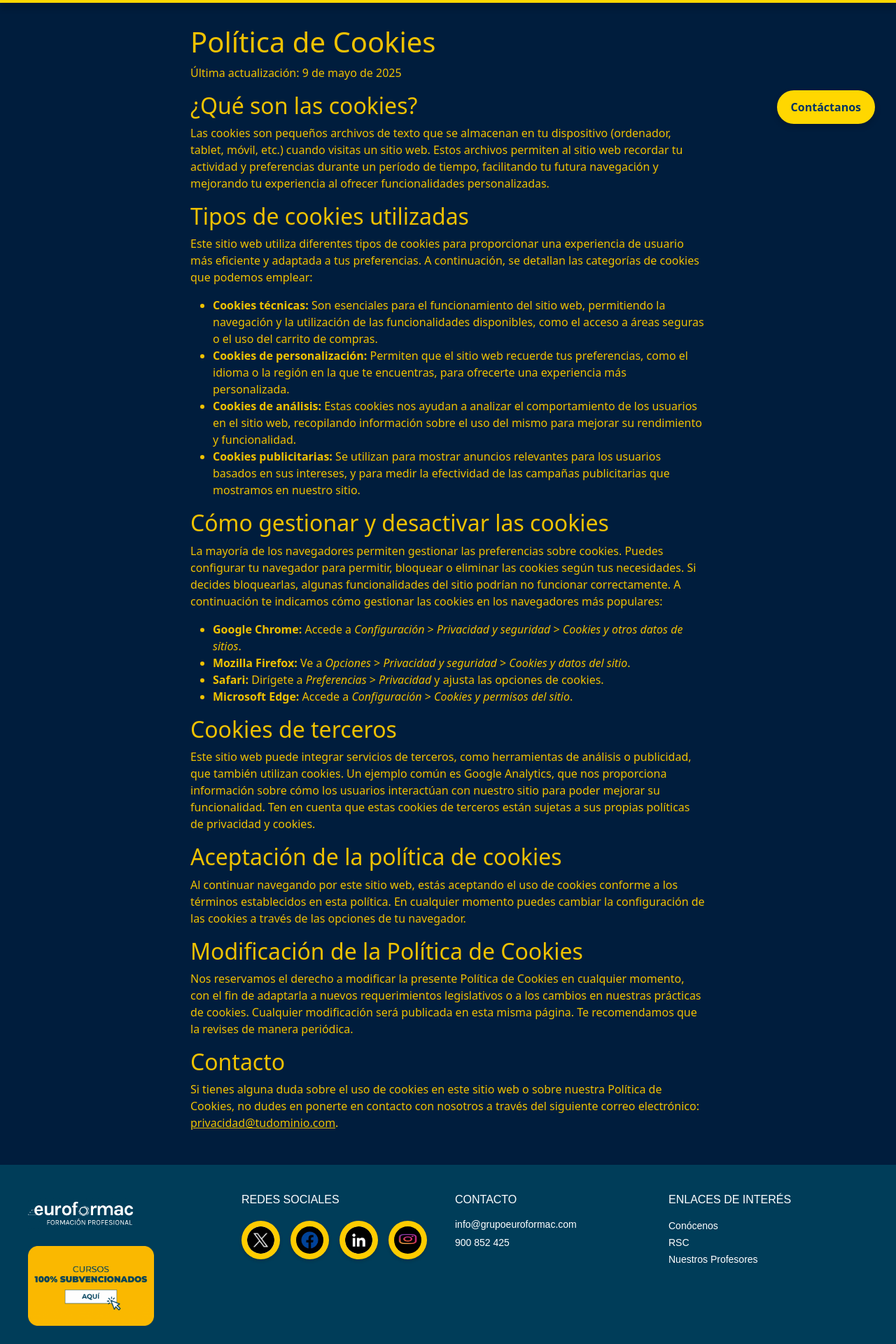
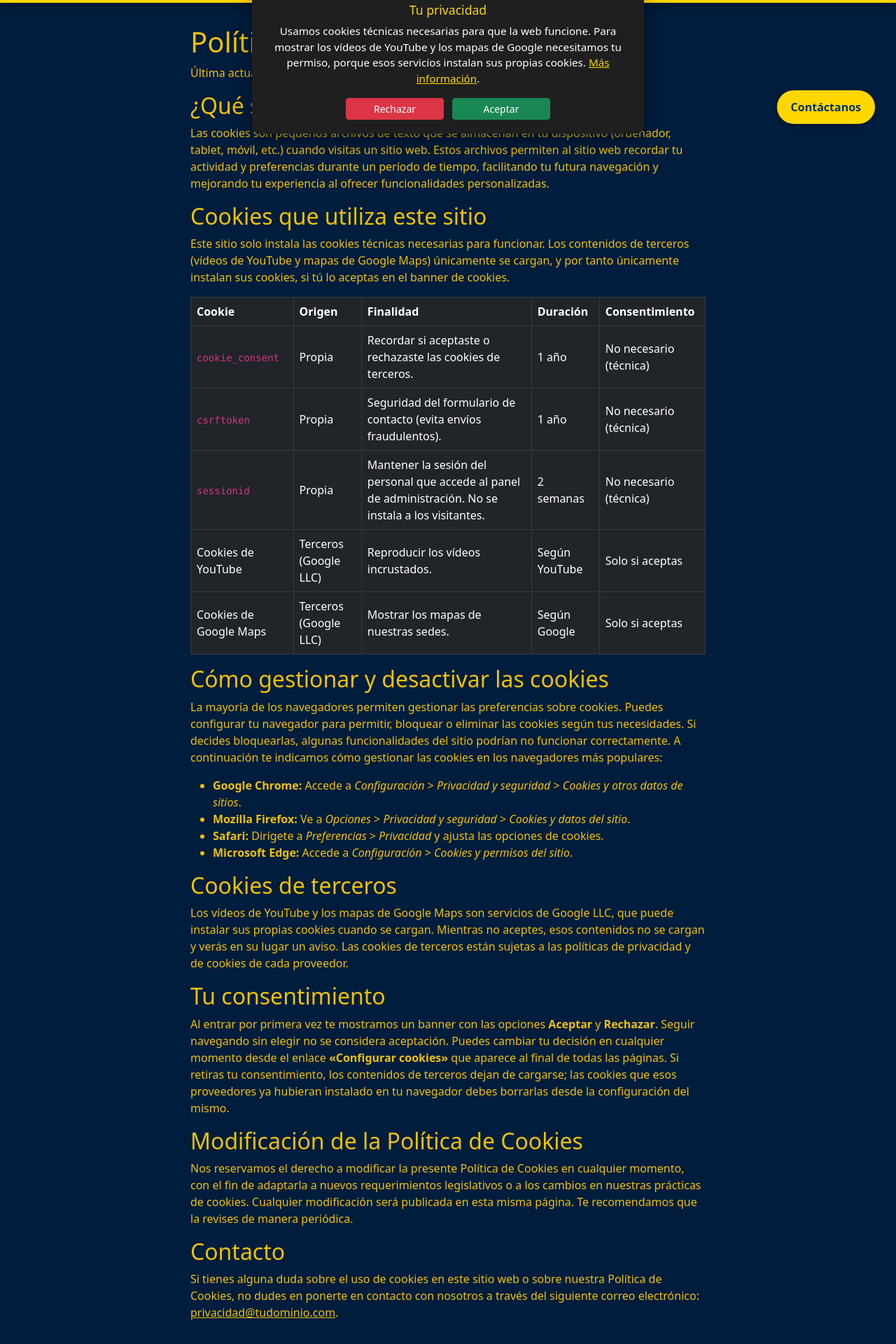
Before and after one commit to robertbrito1/web_practicas, a Django app: page /cockies in a window 1280 px wide. Shown: the part 593-2513 px from the top of the page at 70% size. Run offline with Django 5.2, Linux system fonts and the light colour scheme.

Commit message:
Add real cookie consent: block YouTube/Google Maps until accepted
- cockies.js: store choice in a first-party cookie (cookie_consent, 1 year)
  instead of unused localStorage; load third-party iframes only after accept
- 9 iframes use data-consent-src; a placeholder with an accept button
  replaces them while consent is missing or rejected
- 'Configurar cookies' footer link reopens the banner; reject after accept
  reloads the page to unload third-party content
- New cookies.css; banner moved out of inline styles, Aceptar/Rechazar equal size
- Cookie policy rewritten to list the cookies actually used and remove
  claims about analytics/advertising that the site does not use

Co-Authored-By: Claude Sonnet 5.5 <noreply@anthropic.com>

```diff
--- /dev/null
+++ b/web_euroforma/Web/inicio/static/estilos/cookies.css
@@ -0,0 +1,86 @@
+/* Banner de consentimiento de cookies */
+.cookie-banner {
+  position: fixed;
+  left: 50%;
+  bottom: 16px;
+  transform: translateX(-50%);
+  width: calc(100% - 24px);
+  max-width: 560px;
+  z-index: 1100;
+  padding: 1.25rem 1.5rem;
+  background-color: #1f1f1f;
+  color: #fff;
+  border-radius: 12px;
+  box-shadow: 0 8px 30px rgba(0, 0, 0, 0.45);
+  text-align: center;
+}
+
+.cookie-banner[hidden] {
+  display: none;
+}
+
+.cookie-banner h2 {
+  font-size: 1.1rem;
+  margin: 0 0 0.5rem;
+  color: #FFD700;
+}
+
+.cookie-banner p {
+  font-size: 0.95rem;
+  margin: 0 0 1rem;
+}
+
+.cookie-banner a {
+  color: #FFD700;
+  text-decoration: underline;
+}
+
+.cookie-actions {
+  display: flex;
+  gap: 0.75rem;
+  justify-content: center;
+  flex-wrap: wrap;
+}
+
+/* Mismo tamaño y peso visual en Aceptar y Rechazar */
+.cookie-actions .btn {
+  min-width: 140px;
+}
+
+/* Aviso que sustituye a YouTube / Google Maps hasta que se aceptan cookies */
+.consent-blocked {
+  display: none !important;
+}
+
+.embed-placeholder {
+  display: flex;
+  flex-direction: column;
+  align-items: center;
+  justify-content: center;
+  gap: 0.75rem;
+  min-height: 200px;
+  padding: 1.5rem;
+  background: #1c2a3a;
+  color: #fff;
+  text-align: center;
+  border-radius: 8px;
+}
+
+.embed-placeholder p {
+  margin: 0;
+  max-width: 420px;
+  color: #fff;
+  text-shadow: none;
+  font-size: 1rem;
+}
+
+/* Cuando el iframe original ocupa todo su contenedor (position: absolute) */
+.embed-placeholder--cover {
+  position: absolute;
+  top: 0;
+  left: 0;
+  width: 100%;
+  height: 100%;
+  border-radius: 0;
+  z-index: 1;
+}
--- a/web_euroforma/Web/inicio/static/jv/cockies.js
+++ b/web_euroforma/Web/inicio/static/jv/cockies.js
@@ -1,19 +1,126 @@
-document.addEventListener("DOMContentLoaded", function () {
-    const cookieBanner = document.getElementById("cookie-banner");
-    const acceptBtn = document.getElementById("accept-cookies");
-    const rejectBtn = document.getElementById("reject-cookies");
+/*
+ * Gestión de consentimiento de cookies.
+ *
+ * - La elección se guarda en una cookie propia "cookie_consent" (1 año).
+ * - Los contenidos de terceros (YouTube, Google Maps) NO se cargan hasta que
+ *   el usuario acepta: en las plantillas llevan data-consent-src en lugar de src.
+ * - Si rechaza, en su lugar se muestra un aviso con un botón para aceptar.
+ * - El enlace "Configurar cookies" (#cookie-settings) reabre el banner.
+ */
+(function () {
+    "use strict";
 
-    if (!localStorage.getItem("cookieConsent")) {
-        cookieBanner.style.display = "block";
+    var COOKIE_NAME = "cookie_consent";
+    var MAX_AGE = 60 * 60 * 24 * 365; // 1 año
+
+    function readConsent() {
+        var match = document.cookie.match(new RegExp("(?:^|; )" + COOKIE_NAME + "=([^;]*)"));
+        if (!match) return null;
+        try {
+            var value = JSON.parse(decodeURIComponent(match[1]));
+            return value && value.v === 1 ? value : null;
+        } catch (e) {
+            return null;
+        }
     }
 
-    acceptBtn.addEventListener("click", function () {
-        localStorage.setItem("cookieConsent", "accepted");
-        cookieBanner.style.display = "none";
+    function saveConsent(thirdParty) {
+        var value = encodeURIComponent(JSON.stringify({ v: 1, third: thirdParty, ts: Date.now() }));
+        var secure = location.protocol === "https:" ? "; Secure" : "";
+        document.cookie = COOKIE_NAME + "=" + value + "; Max-Age=" + MAX_AGE + "; Path=/; SameSite=Lax" + secure;
+    }
+
+    function embeds() {
+        return Array.prototype.slice.call(document.querySelectorAll("iframe[data-consent-src]"));
+    }
+
+    function removePlaceholder(iframe) {
+        var prev = iframe.previousElementSibling;
+        if (prev && prev.classList.contains("embed-placeholder")) prev.remove();
+    }
+
+    // Acepta: carga los contenidos de terceros.
+    function loadEmbeds() {
+        embeds().forEach(function (iframe) {
+            removePlaceholder(iframe);
+            iframe.classList.remove("consent-blocked");
+            if (!iframe.getAttribute("src")) iframe.setAttribute("src", iframe.dataset.consentSrc);
+        });
+    }
+
+    // Rechaza o aún no decidió: oculta el iframe y muestra un aviso en su lugar.
+    function blockEmbeds(onAccept) {
+        embeds().forEach(function (iframe) {
+            var prev = iframe.previousElementSibling;
+            if (prev && prev.classList.contains("embed-placeholder")) return;
+
+            var service = iframe.dataset.consentService || "terceros";
+            var cover = window.getComputedStyle(iframe).position === "absolute";
+
+            var box = document.createElement("div");
+            box.className = "embed-placeholder" + (cover ? " embed-placeholder--cover" : "");
+
+            var text = document.createElement("p");
+            text.textContent = "Para ver este contenido de " + service + " necesitas aceptar las cookies de terceros.";
+
+            var button = document.createElement("button");
+            button.type = "button";
+            button.className = "btn btn-warning btn-sm";
+            button.textContent = "Aceptar cookies";
+            button.addEventListener("click", onAccept);
+
+            box.appendChild(text);
+            box.appendChild(button);
+            iframe.classList.add("consent-blocked");
+            iframe.parentNode.insertBefore(box, iframe);
+        });
+    }
+
+    document.addEventListener("DOMContentLoaded", function () {
+        var banner = document.getElementById("cookie-banner");
+        var acceptBtn = document.getElementById("accept-cookies");
+        var rejectBtn = document.getElementById("reject-cookies");
+        var settingsLink = document.getElementById("cookie-settings");
+
+        // Limpia la clave antigua (el banner anterior usaba localStorage).
+        try { localStorage.removeItem("cookieConsent"); } catch (e) { /* sin acceso */ }
+
+        function accept() {
+            saveConsent(true);
+            banner.hidden = true;
+            loadEmbeds();
+        }
+
+        function reject() {
+            var before = readConsent();
+            saveConsent(false);
+            banner.hidden = true;
+            // Si ya había aceptado, hay iframes cargados: se recarga para descargarlos.
+            if (before && before.third) {
+                location.reload();
+            } else {
+                blockEmbeds(accept);
+            }
+        }
+
+        acceptBtn.addEventListener("click", accept);
+        rejectBtn.addEventListener("click", reject);
+
+        if (settingsLink) {
+            settingsLink.addEventListener("click", function (event) {
+                event.preventDefault();
+                banner.hidden = false;
+                acceptBtn.focus();
+            });
+        }
+
+        var consent = readConsent();
+        if (!consent) banner.hidden = false;
+
+        if (consent && consent.third) {
+            loadEmbeds();
+        } else {
+            blockEmbeds(accept);
+        }
     });
-
-    rejectBtn.addEventListener("click", function () {
-        localStorage.setItem("cookieConsent", "rejected");
-        cookieBanner.style.display = "none";
-    });
-});
+})();
--- a/web_euroforma/Web/inicio/templates/base.html
+++ b/web_euroforma/Web/inicio/templates/base.html
@@ -18,6 +18,7 @@
     <link rel="stylesheet" href="{% static 'estilos/nuestraSoluciones.css' %}">
     <link rel="stylesheet" href="{% static 'estilos/footer.css' %}">
     <link rel="stylesheet" href="{% static 'estilos/rsc.css' %}">
+    <link rel="stylesheet" href="{% static 'estilos/cookies.css' %}">
 
     <link href="https://cdn.jsdelivr.net/npm/bootstrap@5.3.0/dist/css/bootstrap.min.css" rel="stylesheet">
     <link
@@ -123,22 +124,22 @@
       <a href="#">Políticas de Calidad</a> ·
       <a href="{% url 'avisos' %}">Aviso Legal</a> ·
       <a href="{% url 'politicas' %}">Política de privacidad</a> ·
-      <a href="{% url 'cockies' %}">Política de cookies</a>
+      <a href="{% url 'cockies' %}">Política de cookies</a> ·
+      <a href="#" id="cookie-settings">Configurar cookies</a>
     </div>
   </div>
 </footer>
-    <!-- Banner de cookies -->
-   <div id="cookie-banner" style="position: fixed; top: 50%; left: 50%; transform: translate(-50%, -50%); background-color: #333; color: #fff; padding: 1.5rem; z-index: 1000; display: none; border-radius: 10px; max-width: 90%; width: 500px; text-align: center;">
-
-        <div class="container d-flex justify-content-between align-items-center flex-wrap">
-            <p class="mb-2 mb-md-0">
-               En EuroFormac usamos cookies para mejorar tu experiencia en nuestro sitio.
-                <a href="{% url 'cockies' %}" style="color: #FFD700; text-decoration: underline;">Más información</a>.
-            </p>
-            <div>
-                <button id="accept-cookies" class="btn btn-success btn-sm me-2">Aceptar</button>
-                <button id="reject-cookies" class="btn btn-danger btn-sm">Rechazar</button>
-            </div>
+    <!-- Banner de consentimiento de cookies (lógica en static/jv/cockies.js) -->
+    <div id="cookie-banner" class="cookie-banner" role="dialog" aria-labelledby="cookie-title" hidden>
+        <h2 id="cookie-title">Tu privacidad</h2>
+        <p>
+            Usamos cookies técnicas necesarias para que la web funcione. Para mostrar los vídeos de YouTube
+            y los mapas de Google necesitamos tu permiso, porque esos servicios instalan sus propias cookies.
+            <a href="{% url 'cockies' %}">Más información</a>.
+        </p>
+        <div class="cookie-actions">
+            <button type="button" id="reject-cookies" class="btn btn-danger btn-sm">Rechazar</button>
+            <button type="button" id="accept-cookies" class="btn btn-success btn-sm">Aceptar</button>
         </div>
     </div>
 
--- a/web_euroforma/Web/inicio/templates/cockies.html
+++ b/web_euroforma/Web/inicio/templates/cockies.html
@@ -5,19 +5,28 @@
 {% block content %}
 <div class="container" style="max-width: 800px; margin: auto; padding: 2rem; color: #f0c200;">
     <h1>Política de Cookies</h1>
-    <p>Última actualización: 9 de mayo de 2025</p>
+    <p>Última actualización: 23 de noviembre de 2026</p>
 
     <h2>¿Qué son las cookies?</h2>
     <p>Las cookies son pequeños archivos de texto que se almacenan en tu dispositivo (ordenador, tablet, móvil, etc.) cuando visitas un sitio web. Estos archivos permiten al sitio web recordar tu actividad y preferencias durante un período de tiempo, facilitando tu futura navegación y mejorando tu experiencia al ofrecer funcionalidades personalizadas.</p>
 
-    <h2>Tipos de cookies utilizadas</h2>
-    <p>Este sitio web utiliza diferentes tipos de cookies para proporcionar una experiencia de usuario más eficiente y adaptada a tus preferencias. A continuación, se detallan las categorías de cookies que podemos emplear:</p>
-    <ul>
-        <li><strong>Cookies técnicas:</strong> Son esenciales para el funcionamiento del sitio web, permitiendo la navegación y la utilización de las funcionalidades disponibles, como el acceso a áreas seguras o el uso del carrito de compras.</li>
-        <li><strong>Cookies de personalización:</strong> Permiten que el sitio web recuerde tus preferencias, como el idioma o la región en la que te encuentras, para ofrecerte una experiencia más personalizada.</li>
-        <li><strong>Cookies de análisis:</strong> Estas cookies nos ayudan a analizar el comportamiento de los usuarios en el sitio web, recopilando información sobre el uso del mismo para mejorar su rendimiento y funcionalidad.</li>
-        <li><strong>Cookies publicitarias:</strong> Se utilizan para mostrar anuncios relevantes para los usuarios basados en sus intereses, y para medir la efectividad de las campañas publicitarias que mostramos en nuestro sitio.</li>
-    </ul>
+    <h2>Cookies que utiliza este sitio</h2>
+    <p>Este sitio solo instala las cookies técnicas necesarias para funcionar. Los contenidos de terceros (vídeos de YouTube y mapas de Google Maps) únicamente se cargan, y por tanto únicamente instalan sus cookies, si tú lo aceptas en el banner de cookies.</p>
+
+    <div class="table-responsive">
+        <table class="table table-dark table-bordered align-middle">
+            <thead>
+                <tr><th>Cookie</th><th>Origen</th><th>Finalidad</th><th>Duración</th><th>Consentimiento</th></tr>
+            </thead>
+            <tbody>
+                <tr><td><code>cookie_consent</code></td><td>Propia</td><td>Recordar si aceptaste o rechazaste las cookies de terceros.</td><td>1 año</td><td>No necesario (técnica)</td></tr>
+                <tr><td><code>csrftoken</code></td><td>Propia</td><td>Seguridad del formulario de contacto (evita envíos fraudulentos).</td><td>1 año</td><td>No necesario (técnica)</td></tr>
+                <tr><td><code>sessionid</code></td><td>Propia</td><td>Mantener la sesión del personal que accede al panel de administración. No se instala a los visitantes.</td><td>2 semanas</td><td>No necesario (técnica)</td></tr>
+                <tr><td>Cookies de YouTube</td><td>Terceros (Google LLC)</td><td>Reproducir los vídeos incrustados.</td><td>Según YouTube</td><td>Solo si aceptas</td></tr>
+                <tr><td>Cookies de Google Maps</td><td>Terceros (Google LLC)</td><td>Mostrar los mapas de nuestras sedes.</td><td>Según Google</td><td>Solo si aceptas</td></tr>
+            </tbody>
+        </table>
+    </div>
 
     <h2>Cómo gestionar y desactivar las cookies</h2>
     <p>La mayoría de los navegadores permiten gestionar las preferencias sobre cookies. Puedes configurar tu navegador para permitir, bloquear o eliminar las cookies según tus necesidades. Si decides bloquearlas, algunas funcionalidades del sitio podrían no funcionar correctamente. A continuación te indicamos cómo gestionar las cookies en los navegadores más populares:</p>
@@ -29,10 +38,10 @@
     </ul>
 
     <h2>Cookies de terceros</h2>
-    <p>Este sitio web puede integrar servicios de terceros, como herramientas de análisis o publicidad, que también utilizan cookies. Un ejemplo común es Google Analytics, que nos proporciona información sobre cómo los usuarios interactúan con nuestro sitio para poder mejorar su funcionalidad. Ten en cuenta que estas cookies de terceros están sujetas a sus propias políticas de privacidad y cookies.</p>
+    <p>Los vídeos de YouTube y los mapas de Google Maps son servicios de Google LLC, que puede instalar sus propias cookies cuando se cargan. Mientras no aceptes, esos contenidos no se cargan y verás en su lugar un aviso. Las cookies de terceros están sujetas a las políticas de privacidad y de cookies de cada proveedor.</p>
 
-    <h2>Aceptación de la política de cookies</h2>
-    <p>Al continuar navegando por este sitio web, estás aceptando el uso de cookies conforme a los términos establecidos en esta política. En cualquier momento puedes cambiar la configuración de las cookies a través de las opciones de tu navegador.</p>
+    <h2>Tu consentimiento</h2>
+    <p>Al entrar por primera vez te mostramos un banner con las opciones <strong>Aceptar</strong> y <strong>Rechazar</strong>. Seguir navegando sin elegir no se considera aceptación. Puedes cambiar tu decisión en cualquier momento desde el enlace <strong>«Configurar cookies»</strong> que aparece al final de todas las páginas. Si retiras tu consentimiento, los contenidos de terceros dejan de cargarse; las cookies que esos proveedores ya hubieran instalado en tu navegador debes borrarlas desde la configuración del mismo.</p>
 
     <h2>Modificación de la Política de Cookies</h2>
     <p>Nos reservamos el derecho a modificar la presente Política de Cookies en cualquier momento, con el fin de adaptarla a nuevos requerimientos legislativos o a los cambios en nuestras prácticas de cookies. Cualquier modificación será publicada en esta misma página. Te recomendamos que la revises de manera periódica.</p>
--- a/web_euroforma/Web/inicio/templates/inicio.html
+++ b/web_euroforma/Web/inicio/templates/inicio.html
@@ -76,7 +76,7 @@
       <div class="carousel-item active video-slide">
         <h4 class="video-title">Tu Beca MEC a solo un paso</h4>
         <div class="video-wrapper">
-          <iframe src="https://www.youtube.com/embed/gf69K6MsbRE" title="Video 1" allow="autoplay" allowfullscreen></iframe>
+          <iframe data-consent-service="YouTube" data-consent-src="https://www.youtube.com/embed/gf69K6MsbRE" title="Video 1" allow="autoplay" allowfullscreen></iframe>
         </div>
       </div>
 
@@ -84,7 +84,7 @@
       <div class="carousel-item video-slide">
         <h4 class="video-title">Conoce Nuestra Sede</h4>
         <div class="video-wrapper">
-          <iframe src="https://www.youtube.com/embed/0c3_I0qqrtk" title="Video 2" allow="autoplay" allowfullscreen></iframe>
+          <iframe data-consent-service="YouTube" data-consent-src="https://www.youtube.com/embed/0c3_I0qqrtk" title="Video 2" allow="autoplay" allowfullscreen></iframe>
         </div>
       </div>
 
@@ -92,7 +92,7 @@
       <div class="carousel-item video-slide">
         <h4 class="video-title">Nuestra Plataforma online</h4>
         <div class="video-wrapper">
-          <iframe src="https://www.youtube.com/embed/hi3VJkkQwLw" title="Video 3" allow="autoplay" allowfullscreen></iframe>
+          <iframe data-consent-service="YouTube" data-consent-src="https://www.youtube.com/embed/hi3VJkkQwLw" title="Video 3" allow="autoplay" allowfullscreen></iframe>
         </div>
       </div>
     </div>
--- a/web_euroforma/Web/inicio/templates/nosotros.html
+++ b/web_euroforma/Web/inicio/templates/nosotros.html
@@ -6,7 +6,7 @@
 
 <div class="video-fondo-container">
     <iframe
-        src="https://www.youtube.com/embed/5dCc8XWTCh4?autoplay=1&mute=1&controls=0&showinfo=0&rel=0&loop=1&playlist=5dCc8XWTCh4"
+        data-consent-service="YouTube" data-consent-src="https://www.youtube.com/embed/5dCc8XWTCh4?autoplay=1&mute=1&controls=0&showinfo=0&rel=0&loop=1&playlist=5dCc8XWTCh4"
         title="AULA 2024. Tech Hub FP Euroformac"
         frameborder="0"
         allow="accelerometer; autoplay; clipboard-write; encrypted-media; gyroscope; picture-in-picture; web-share"
```
Also changed, not shown: web_euroforma/Web/contacto/templates/contacto/contacto.html (+5 -5 lines).
